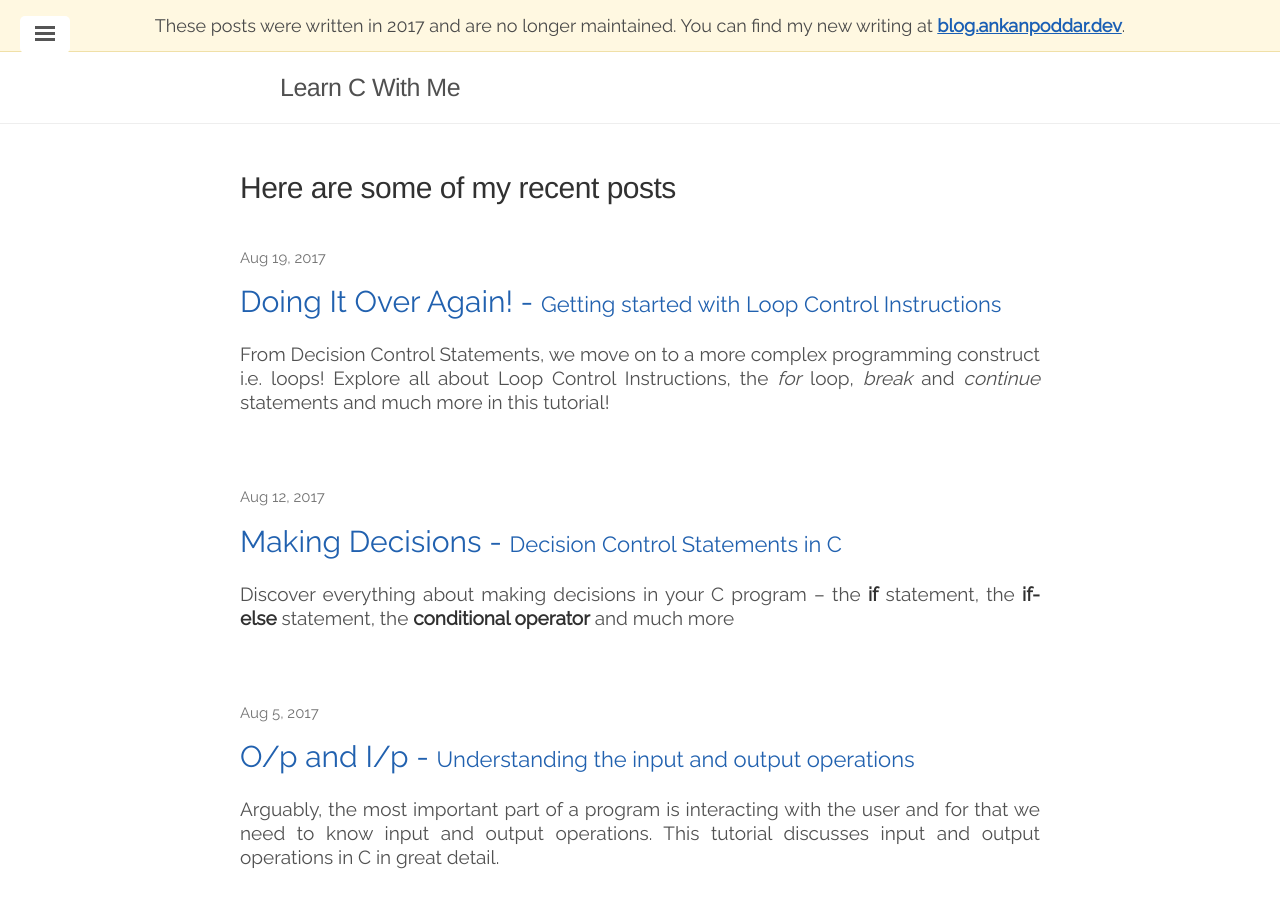
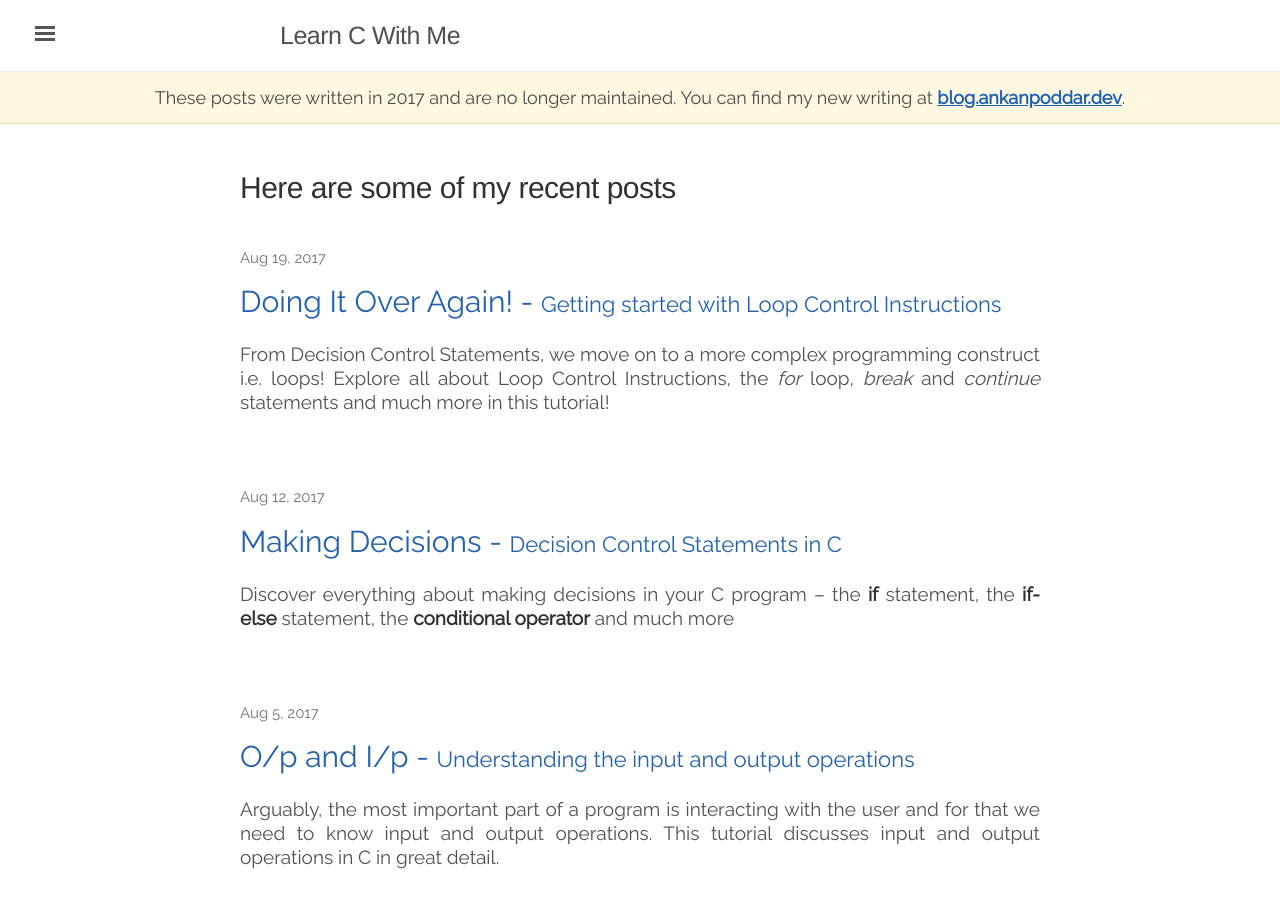
Before and after one commit to ankan17/learncwithme, a Jekyll site: the page built from index.html, in a window 1280 px wide and 900 px high. Built offline with Jekyll 4.4.1, drawn with Linux system fonts in a browser that asks for light colours; nearby versions of some CDN libraries; the list of posts is cut into pages by our own code.

Commit message:
Move the archive notice below the masthead
The notice sat under the sidebar toggle, which is absolutely positioned at
the top of the page. Below the masthead it no longer overlaps the toggle.

Co-Authored-By: Claude Opus 5.5 <noreply@anthropic.com>

```diff
--- a/_layouts/default.html
+++ b/_layouts/default.html
@@ -43,17 +43,17 @@
         content to avoid any CSS collisions with our real content. -->
         <div class="wrap">
 
-            <div class="archived-notice" role="note" style="background: #fff8e1; border-bottom: 1px solid #f0e0a8; color: #4a4a4a; font-size: 0.9rem; line-height: 1.5; padding: 0.6rem 1rem; text-align: center;">
-                These posts were written in 2017 and are no longer maintained. You can find my new writing at
-                <a href="https://blog.ankanpoddar.dev/" style="color: #1a5fb4; font-weight: 600; text-decoration: underline;">blog.ankanpoddar.dev</a>.
-            </div>
-
             <div class="masthead">
                 <div class="container">
                     <h3 class="masthead-title">
                         <a href="{{ site.baseurl }}/" title="Home">{{ site.title }}</a>
                     </h3>
                 </div>
+            </div>
+
+            <div class="archived-notice" role="note" style="background: #fff8e1; border-bottom: 1px solid #f0e0a8; margin: -2.25rem 0 2.25rem; color: #4a4a4a; font-size: 0.9rem; line-height: 1.5; padding: 0.6rem 1rem; text-align: center;">
+                These posts were written in 2017 and are no longer maintained. You can find my new writing at
+                <a href="https://blog.ankanpoddar.dev/" style="color: #1a5fb4; font-weight: 600; text-decoration: underline;">blog.ankanpoddar.dev</a>.
             </div>
 
             <div class="content">
```
